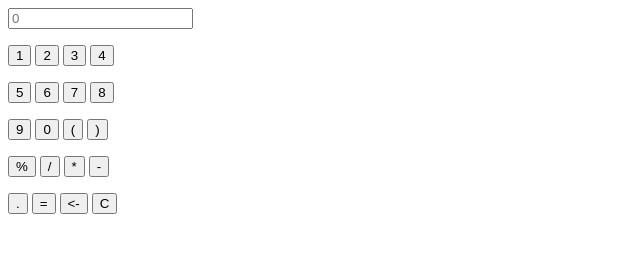
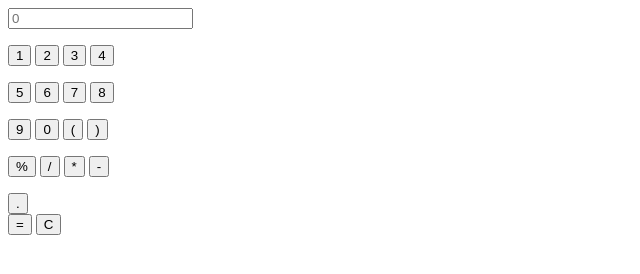
Before and after one commit to AlexDarchuk/lv422-js-calk, a plain HTML site: page index.html in a window 1280 px wide. Shown: the whole page, without its empty margins (0-640 px from the left). Drawn offline with Linux system fonts and the light colour scheme.

Commit message:
Update index.html

```diff
--- a/index.html
+++ b/index.html
@@ -40,10 +40,9 @@
 		<button>-</button>
 	   </div>
 	</p>
-	   <div>
-		<button>.</button>
+	       <button>.</button>
+	  <div>
                 <button class="equal">=</button>
-		 <button class="backspace"><-</button>
 		<input type="button" value="C" onclick="clearContent();">
 	</div>
 	</div>
```
